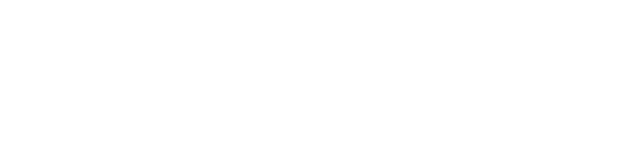
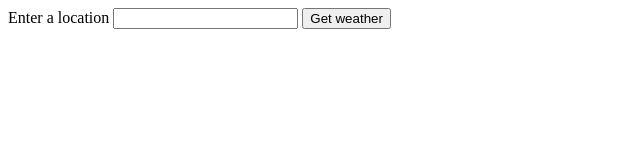
Before and after one commit to martupeluso/weather-app, a website: page src/template.html in a window 1280 px wide. Shown: the whole page, without its empty margins (0-640 px from the left). Drawn offline with Linux system fonts and the light colour scheme.

Commit message:
Add form to allow users to enter any location

```diff
--- a/src/template.html
+++ b/src/template.html
@@ -5,5 +5,11 @@
     <meta name="viewport" content="width=device-width, initial-scale=1.0" />
     <title>Weatheria</title>
   </head>
-  <body></body>
+  <body>
+    <form>
+      <label for="location">Enter a location</label>
+      <input type="text" name="location" id="location" />
+      <button type="submit">Get weather</button>
+    </form>
+  </body>
 </html>
```
